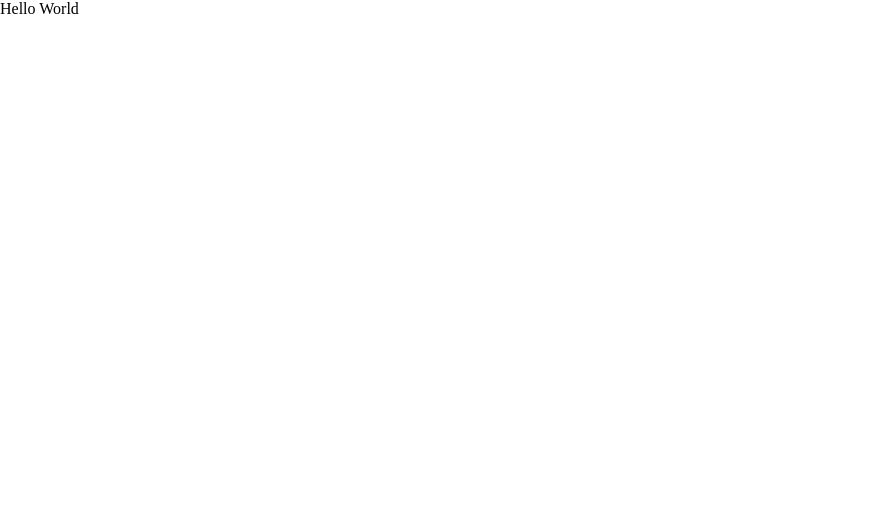
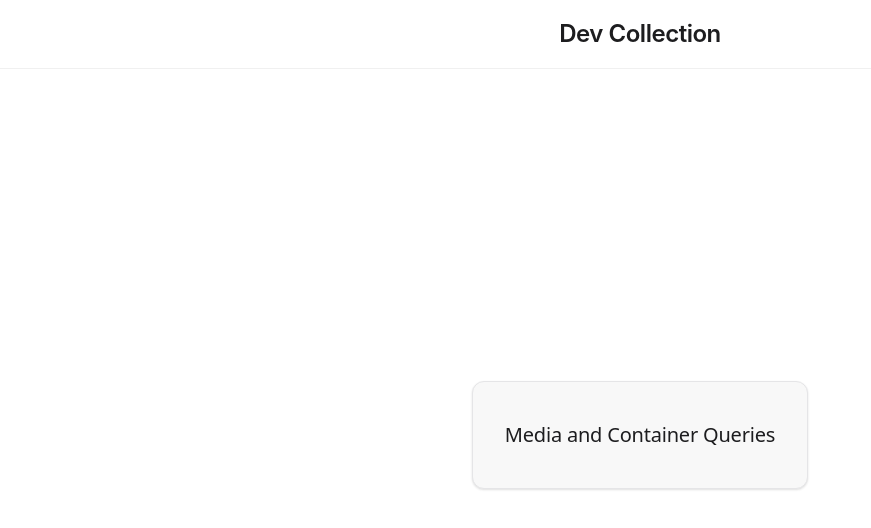
Before and after one commit to BikiBalami99/TESTBED---BIKI-BALAMI, a Next.js app: page / in a window 1280 px wide. Shown: the top 528 px of the page, without its empty margins (0-871 px from the left). Built offline with nearby package versions, Linux system fonts and the light colour scheme.

Commit message:
Add global styles and update layout structure
- Introduce minimal global styles for consistent typography
- Enhance layout by adding a navigation bar and main content area
- Update Home page to display a list of links with improved styling

```diff
--- a/src/app/globals.css
+++ b/src/app/globals.css
@@ -0,0 +1,7 @@
+/* Minimal global styles - let each tutorial/feature have its own look */
+
+body {
+	font-family: system-ui, -apple-system, sans-serif;
+	font-size: 16px;
+	line-height: 1.5;
+}
--- /dev/null
+++ b/src/app/layout.module.css
@@ -0,0 +1,18 @@
+/* CSS Grid Layout for pages without nav */
+.body {
+	min-height: 100svh;
+	min-width: 100svw;
+	display: grid;
+
+	/* The main takes the rest of the space always,
+	and navbar is always on top */
+	grid-template-rows: auto 1fr;
+
+	overflow: hidden;
+}
+
+.main {
+	display: flex;
+	align-items: center;
+	justify-content: center;
+}
--- a/src/app/layout.tsx
+++ b/src/app/layout.tsx
@@ -1,5 +1,7 @@
 import "./reset.css";
 import "./globals.css";
+import styles from "./layout.module.css";
+import NavBar from "@/features/shared/navbar/NavBar";
 
 export default function RootLayout({
 	children,
@@ -8,7 +10,10 @@ export default function RootLayout({
 }>) {
 	return (
 		<html lang="en">
-			<body>{children}</body>
+			<body className={styles.body}>
+				<NavBar />
+				<main className={styles.main}>{children}</main>
+			</body>
 		</html>
 	);
 }
--- /dev/null
+++ b/src/app/media-and-container-queries/page.tsx
@@ -0,0 +1,6 @@
+import MediaAndContainerQueries from "@/features/media-and-container-queries/MediaAndContainerQueries";
+import React from "react";
+
+export default function MediaAndContainerQueriesPage() {
+	return <MediaAndContainerQueries />;
+}
--- /dev/null
+++ b/src/app/page.module.css
@@ -0,0 +1,44 @@
+/* Feature grid */
+.cardList {
+	display: flex;
+	gap: 2rem;
+}
+
+.cardItem {
+	background-color: #f8f8f8;
+	border-radius: 12px;
+	box-shadow: 0 1px 3px rgba(0, 0, 0, 0.05), 0 1px 2px rgba(0, 0, 0, 0.08);
+	transition: box-shadow 0.2s ease-in-out, transform 0.2s ease-in-out,
+		background-color 0.2s ease-in-out;
+	border: 1px solid #e5e5e7;
+}
+
+.cardItem:hover {
+	box-shadow: 0 4px 12px rgba(0, 0, 0, 0.08), 0 2px 4px rgba(0, 0, 0, 0.04);
+	transform: translateY(-1px);
+	background-color: #ffffff;
+}
+
+.cardItem a {
+	display: block;
+	padding: 2.5rem 2rem;
+	text-decoration: none;
+	color: #1d1d1f;
+	font-size: 1.25rem;
+	font-weight: 500;
+	line-height: 1.3;
+	letter-spacing: -0.01em;
+}
+
+/* Responsive adjustments */
+@media (max-width: 768px) {
+	.cardList {
+		grid-template-columns: 1fr;
+		gap: 1.5rem;
+	}
+
+	.cardItem a {
+		padding: 2rem 1.5rem;
+		font-size: 1.125rem;
+	}
+}
--- a/src/app/page.tsx
+++ b/src/app/page.tsx
@@ -1,7 +1,12 @@
+import styles from "./page.module.css";
+import Link from "next/link";
+
 export default function Home() {
 	return (
-		<div>
-			<h1>Hello World</h1>
-		</div>
+		<ul className={styles.cardList}>
+			<li className={styles.cardItem}>
+				<Link href="/media-and-container-queries">Media and Container Queries</Link>
+			</li>
+		</ul>
 	);
 }
--- a/src/app/reset.css
+++ b/src/app/reset.css
@@ -11,38 +11,14 @@
 	box-sizing: border-box;
 }
 
-/*******************************************************************/
-/*** The new CSS Reset - version 1.2.0 (last updated 23.7.2021) ***/
-/* From: https://css-tricks.com/an-interview-with-elad-shechter-on-the-new-css-reset/#top-of-site */
-/*******************************************************************/
-
-/* Remove all the styles of the "User-Agent-Stylesheet", except for the 'display' property */
-*:where(:not(iframe, canvas, img, svg, video):not(svg *)) {
-	all: unset;
-	display: revert;
+html {
+	scroll-behavior: smooth;
 }
 
-/* Preferred box-sizing value */
-*,
-*::before,
-*::after {
-	box-sizing: border-box;
-}
-
-/*
-    Remove list styles (bullets/numbers)
-    in case you use it with normalize.css
-  */
 ol,
 ul {
 	list-style: none;
 }
-
-/* For images to not be able to exceed their container */
-/* (repeated below) */
-/* img {
-	max-width: 100%;
-} */
 
 /* Removes spacing between cells in tables */
 table {
--- /dev/null
+++ b/src/features/media-and-container-queries/MediaAndContainerQueries.tsx
@@ -0,0 +1,3 @@
+export default function MediaAndContainerQueries() {
+	return <div>MediaAndContainerQueries</div>;
+}
--- /dev/null
+++ b/src/features/shared/navbar/NavBar.module.css
@@ -0,0 +1,33 @@
+/* Apple-inspired Navigation Bar */
+.navbar {
+	background: rgba(255, 255, 255, 0.95);
+	backdrop-filter: blur(20px);
+	border-bottom: 1px solid rgba(0, 0, 0, 0.06);
+	padding: 1rem 0;
+	font-family: -apple-system, BlinkMacSystemFont, "SF Pro Display", "SF Pro Text",
+		system-ui, sans-serif;
+	-webkit-font-smoothing: antialiased;
+	-moz-osx-font-smoothing: grayscale;
+}
+
+.navbarContainer {
+	max-width: 1200px;
+	margin: 0 auto;
+	padding: 0 2rem;
+	display: flex;
+	align-items: center;
+	justify-content: center;
+}
+
+.navbarBrand {
+	font-size: 1.5rem;
+	font-weight: 600;
+	color: #1d1d1f;
+	text-decoration: none;
+	letter-spacing: -0.02em;
+	transition: color 0.2s cubic-bezier(0.4, 0, 0.2, 1);
+}
+
+.navbarBrand:hover {
+	color: #007aff;
+}
--- /dev/null
+++ b/src/features/shared/navbar/NavBar.tsx
@@ -0,0 +1,14 @@
+import Link from "next/link";
+import styles from "./NavBar.module.css";
+
+export default function NavBar() {
+	return (
+		<nav className={styles.navbar}>
+			<div className={styles.navbarContainer}>
+				<Link href="/" className={styles.navbarBrand}>
+					Dev Collection
+				</Link>
+			</div>
+		</nav>
+	);
+}
```
